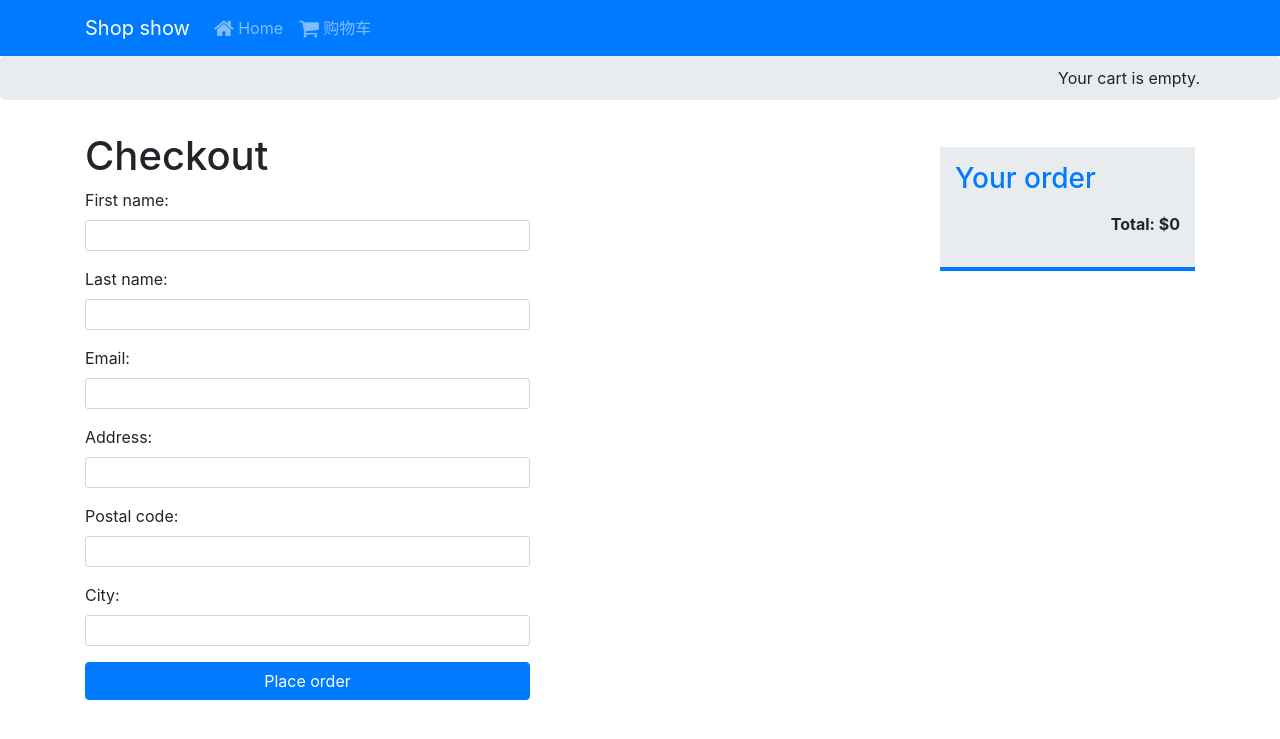
After one commit to hflag/shopshow, a Django app: page /orders/create/ in a window 1280 px wide. The commit adds this page. Shown: the top 739 px of the page. Run offline with Django 3.2, Linux system fonts and the light colour scheme; some libraries are stand-ins or nearby versions.

Commit message:
'第十次提交：添加了生成订单的页面，特别是自定义了form域的样式过滤器'

```diff
--- a/cart/templates/cart/detail.html
+++ b/cart/templates/cart/detail.html
@@ -102,7 +102,7 @@
                 </table>
                 <p class="text-right">
                     <a class="btn btn-light" href="{% url 'shop:product_list' %}">Continue shopping</a>
-                    <a href="#" class="btn btn-primary">Checkout</a>
+                    <a href="{% url 'orders:order_create' %}" class="btn btn-primary">Checkout</a>
                 </p>
             </div>
         </div>
--- /dev/null
+++ b/orders/forms.py
@@ -0,0 +1,9 @@
+from django import forms
+from .models import Order
+
+
+class OrderCreateForm(forms.ModelForm):
+    class Meta:
+        model = Order
+        fields = ['first_name', 'last_name', 'email', 'address',
+                  'postal_code', 'city']
--- /dev/null
+++ b/orders/templates/orders/order/create.html
@@ -0,0 +1,92 @@
+{% extends 'shop/base-4.1.1.html' %}
+{% load custom_css %}
+{% load static %}
+<link href="{% static 'css/style.css' %}" rel="stylesheet">
+
+{% block title %}
+    checkout
+{% endblock %}
+
+{% block content %}
+    <nav class="navbar navbar-expand-sm navbar-dark bg-primary ">
+        <div class="container">
+            <button class="navbar-toggler" type="button" data-toggle="collapse" data-target="#Navbar">
+                <span class="navbar-toggler-icon"></span>
+            </button>
+            <a class="navbar-brand" href="/">Shop show</a>
+            <div class="collapse navbar-collapse" id="Navbar">
+                <ul class="navbar-nav mr-auto">
+                    <li class="nav-item ">
+                        <a class="nav-link" href="{% url 'shop:product_list' %}">
+                            <span class="fa fa-home fa-lg"></span>
+                            Home
+                        </a>
+                    </li>
+                    <li class="nav-item ">
+                        <a class="nav-link" href="{% url 'cart:cart_detail' %}">
+                            <span class="fa fa-shopping-cart fa-lg"></span>
+                            购物车
+                        </a>
+                    </li>
+                </ul>
+            </div>
+        </div>
+    </nav>
+    <header class="jumbotron" style="padding: 0;">
+        <div class="container">
+            <div class="row justify-content-end">
+                <div style="margin: 10px">
+                    {% with total_items=cart|length %}
+                        {% if cart|length > 0 %}
+                            Your cart:
+                            <a href="{% url 'cart:cart_detail' %}">
+                                {{ total_items }} item{{ total_items|pluralize }},
+                                ${{ cart.get_total_price }}
+                            </a>
+                        {% else %}
+                            Your cart is empty.
+                        {% endif %}
+                    {% endwith %}
+                </div>
+            </div>
+        </div>
+    </header>
+    <div class="container">
+        <div class="row" style="margin-bottom: 10px;">
+            <div class="col-12 col-sm-5 ">
+                <h1>Checkout</h1>
+                <form action="." method="post">
+                    {% for field in form %}
+                        <div class="form-group fieldWrapper">
+                            {{ field.errors }}
+                            {{ field.label_tag }}
+                            {{ field|addclass:"form-control form-control-sm" }}
+                            {% if field.help_text %}
+                            <p class="help">{{ field.help_text|safe }}</p>
+                            {% endif %}
+                        </div>
+                    {% endfor %}
+
+                    <div><input type="submit" class="btn btn-primary btn-block" value="Place order"> </div>
+                    {% csrf_token %}
+                </form>
+            </div>
+
+            <div class="col-12 col-sm-3 offset-sm-4 ">
+
+                <div style="background-color: #e9ecef; margin-top: 15px;padding: 15px; border-bottom:4px solid #007bff;">
+                    <h3 style="color:#007bff">Your order</h3>
+                    <ul>
+                        {% for item in cart %}
+                            <li class="d-flex">
+                                {{ item.quantity }}x {{ item.product.name }}
+                                <span class="ml-auto">${{ item.total_price }}</span>
+                            </li>
+                        {% endfor %}
+                    </ul>
+                    <p class="text-right"><strong>Total: ${{ cart.get_total_price }}</strong></p>
+                </div>
+            </div>
+        </div>
+    </div>
+{% endblock %}
--- /dev/null
+++ b/orders/templatetags/custom_css.py
@@ -0,0 +1,17 @@
+from django import template
+
+register = template.Library()
+
+
+@register.filter(name='addclass')
+def addclass(field, given_class):
+    existing_classes = field.field.widget.attrs.get('class', None)
+    if existing_classes:
+        if existing_classes.find(given_class) == -1:
+            # if the given class doesn't exist in the existing classes
+            classes = existing_classes + ' ' + given_class
+        else:
+            classes = existing_classes
+    else:
+        classes = given_class
+    return field.as_widget(attrs={"class": classes})
--- /dev/null
+++ b/orders/urls.py
@@ -0,0 +1,8 @@
+from django.urls import path
+from . import views
+
+
+app_name = 'orders'
+urlpatterns = [
+    path('create/', views.order_create, name='order_create'),
+]
--- a/orders/views.py
+++ b/orders/views.py
@@ -1,3 +1,24 @@
 from django.shortcuts import render
+from .models import OrderItem
+from .forms import OrderCreateForm
+from cart.cart import Cart
 
-# Create your views here.
+
+def order_create(request):
+    cart = Cart(request)
+
+    if request.method == 'POST':
+        form = OrderCreateForm(request.POST)
+        if form.is_valid():
+            order = form.save()
+            for item in cart:
+                OrderItem.objects.create(order=order,
+                                         product=item['product'],
+                                         price=item['price'],
+                                         quantity=item['quantity'])
+            # 清空购物车
+            cart.clear()
+            return render(request, 'orders/order/created.html', {'order': order})
+    else:
+        form = OrderCreateForm()
+    return render(request, 'orders/order/create.html', {'cart': cart, 'form': form})
--- a/shopshow/urls.py
+++ b/shopshow/urls.py
@@ -22,6 +22,7 @@ from django.conf.urls.static import static
 urlpatterns = [
     path('admin/', admin.site.urls),
     path('cart/', include('cart.urls', namespace='cart')),
+    path('orders/', include('orders.urls', namespace='orders')),
     path('', include('shop.urls', namespace='shop')),
 ]
 
```
Also changed, not shown: orders/templates/orders/order/created.html (added, +59 -0 lines), db.sqlite3, orders/templatetags/__init__.py (added), readme.txt.
